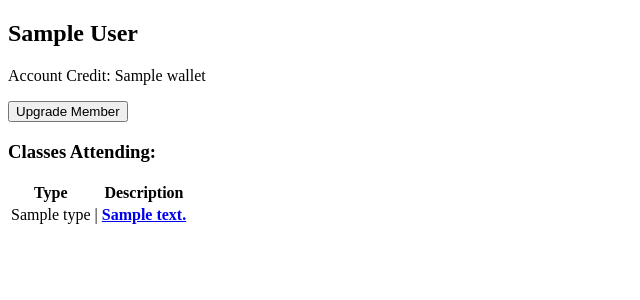
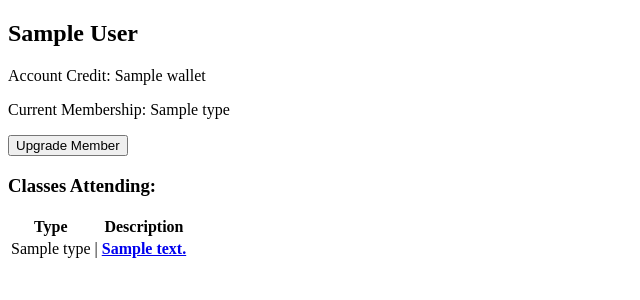
Before and after one commit to jcogan97/full_stack_project_solo, a Flask app: page /members/1 in a window 1280 px wide. Shown: the part 106-406 px from the top of the page, without its empty margins (0-640 px from the left). Run offline with Flask 2, Linux system fonts and the light colour scheme; a database or web service that is not in the repository returns one stand-in record (values such as "Sample title"); parts of the project's set-up code (start-up, migrations or seed data) failed here and were passed over; some libraries are stand-ins or nearby versions.

Commit message:
Fixed Issues/Added: Subscription to Membership from Member Upgrade Page

```diff
--- a/console.py
+++ b/console.py
@@ -58,7 +58,6 @@ gym_class_repository.save(class_3)
 # booking_repository.save(booking_4)
 
 # member_3.pay_membership(5)
-# pdb.set_trace()
 # member_repository.update(member_3)
 
 # pdb.set_trace()
--- a/controllers/member_controller.py
+++ b/controllers/member_controller.py
@@ -19,7 +19,7 @@ def members():
 def show_classes(id):
     member = member_repository.select(id)
     gym_classes = gym_class_repository.gym_classes(member)
-    return render_template('members/show.html', gym_classes=gym_classes, member=member)
+    return render_template('members/show.html', gym_classes=gym_classes, member=member, membership=member.membership)
 
 @members_blueprint.route('/members/register')
 def new_member():
@@ -27,10 +27,12 @@ def new_member():
 
 @members_blueprint.route('/members', methods=['POST'])
 def register_member():
+    # pdb.set_trace()
     first_name = request.form['first_name']
     last_name = request.form['last_name']
-    new_member = Member(first_name, last_name, membership_1)
-
+    membership_id = request.form['membership']
+    membership = membership_repository.select(membership_id)
+    new_member = Member(first_name, last_name, membership)
     member_repository.save(new_member)
     return redirect(url_for(".members"))
 
@@ -65,3 +67,13 @@ def upgrade_member_membership(id):
     member = member_repository.select(id)
     memberships = membership_repository.select_all()
     return render_template('/members/upgrade.html', member=member, memberships=memberships)
+
+@members_blueprint.route('/members/<id>/upgrade', methods=['POST'])
+def user_selected_membership(id):
+    membership_id = request.form['membership_id']
+    membership = membership_repository.select(membership_id)
+    member = member_repository.select(id)
+
+    edited_member = Member(member.first_name, member.last_name, membership, member.wallet, member.id)
+    member_repository.update(edited_member)
+    return redirect(f'/members/{id}')
--- a/db/gym_queries.sql
+++ b/db/gym_queries.sql
@@ -16,7 +16,7 @@ CREATE TABLE members(
     last_name VARCHAR(255),
     -- membership VARCHAR(255),
     membership_id INT REFERENCES memberships(id) ON DELETE CASCADE,
-    class_remaining INT,
+    classes_remaining INT,
     wallet INT
 );
 
--- a/models/member.py
+++ b/models/member.py
@@ -27,5 +27,11 @@ class Member:
     def sufficient_funds(self, fee):
         return self.wallet >= fee
 
+    def remaining_classes(self):
+        if self.classes_remaining != 0:
+            return False
+        else:
+            return True
+
     def membership_logic(self):
         pass
--- a/repositories/member_repository.py
+++ b/repositories/member_repository.py
@@ -1,3 +1,5 @@
+import pdb
+
 from db.run_sql import run_sql
 from models.gym_class import GymClass
 from models.member import Member
@@ -5,10 +7,11 @@ import repositories.membership_repository as membership_repository
 
 def save(member):
 
-    sql = "INSERT INTO members (first_name, last_name, membership_id, wallet) VALUES (%s, %s, %s, %s) RETURNING id"
-    values = [member.first_name, member.last_name, member.membership.id, member.wallet]
-    results = run_sql(sql, values)
-    member.id = results[0]['id']
+    sql = "INSERT INTO members (first_name, last_name, membership_id, classes_remaining, wallet) VALUES (%s, %s, %s, %s, %s) RETURNING *"
+    membership = membership_repository.select(member.membership.id)
+    values = [member.first_name, member.last_name, membership.id, member.classes_remaining, member.wallet]
+    results = run_sql(sql, values)[0]
+    member.id = results['id']
     return member
 
 def select_all():
--- a/templates/members/new.html
+++ b/templates/members/new.html
@@ -15,6 +15,10 @@
             <input type="text" id="last_name" name="last_name" placeholder="Enter Your Last Name" required>
         </div>
 
+        <div>
+            <input type="hidden" name="membership" value="1">
+        </div>
+
         <input type="submit" value="Register">
     </form>
 
--- a/templates/members/show.html
+++ b/templates/members/show.html
@@ -5,6 +5,8 @@
     <h1>{{ member.first_name }} {{ member.last_name }}</h1>
 
     <p>Account Credit: {{ member.wallet }}</p>
+
+    <p>Current Membership: {{ membership.type }}</p>
 
     <a href="/members/{{ member.id }}/upgrade"><button>Upgrade Member</button></a>
 
--- a/templates/members/upgrade.html
+++ b/templates/members/upgrade.html
@@ -9,7 +9,7 @@
         <p>This membership includes <b>{{ membership.free_classes }}</b> classes.</p>
         <p>£{{ membership.cost }}</p>
         <form action="/members/{{ member.id }}/upgrade" method="post">
-            <label for="upgrade">{{ membership.id }}</label>
+            <input type="hidden" name="membership_id" value="{{ membership.id }}">
             <input type="submit" value="Upgrade">
         </form>
     </div>
```
